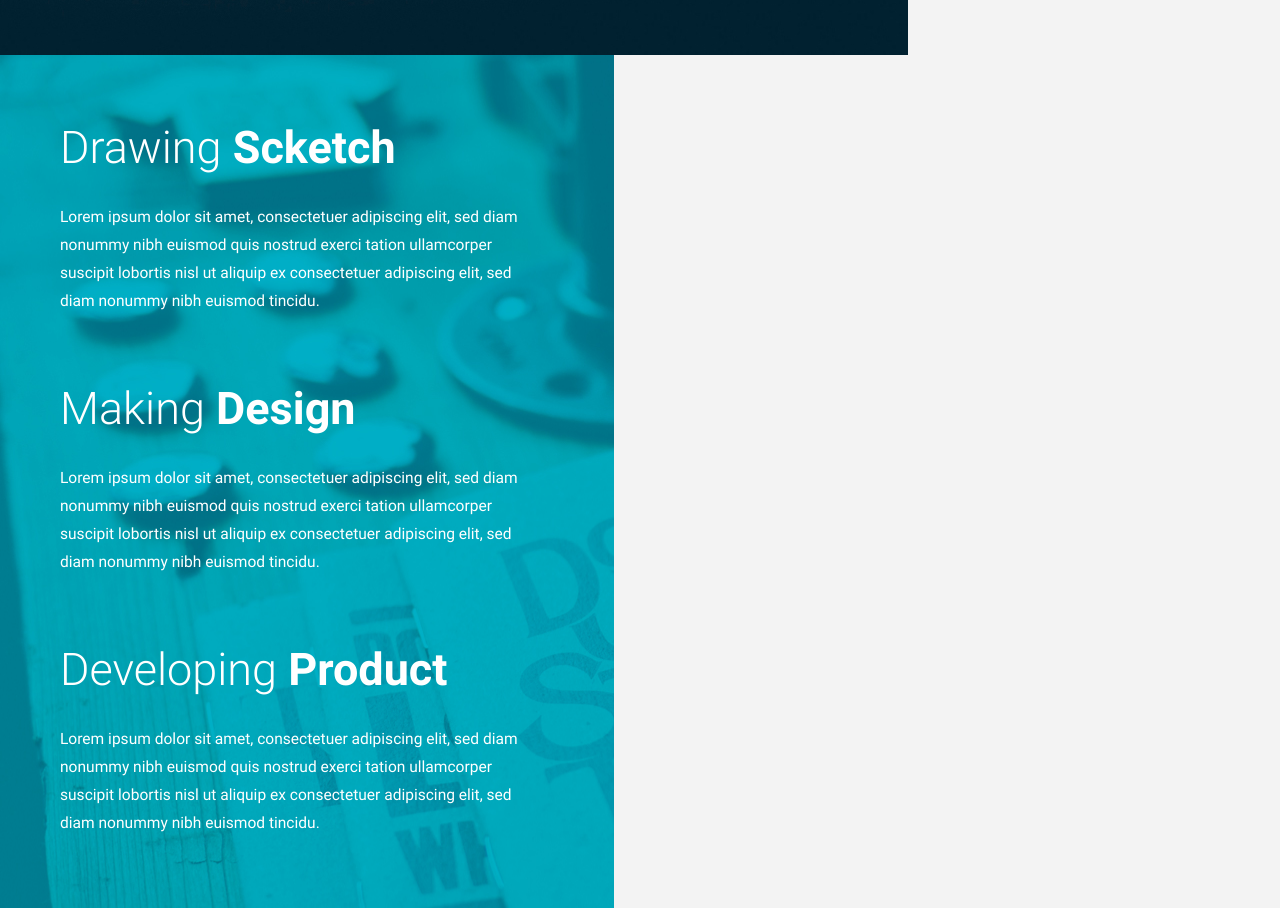
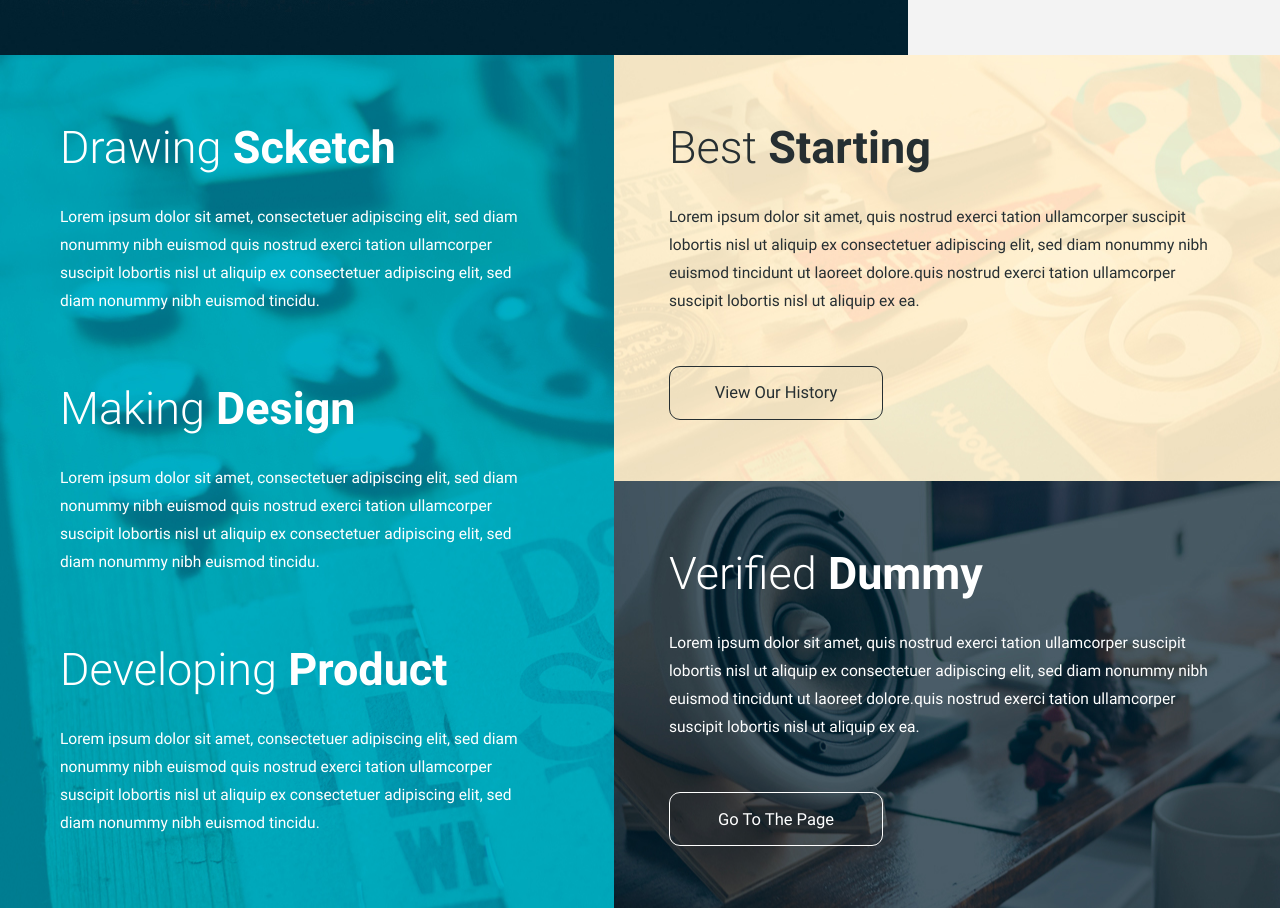
Before and after one commit to CarphatianSnake/testtask, a website: page index.html in a window 1280 px wide. Shown: the part 660-1568 px from the top of the page. Drawn offline with nearby package versions, Linux system fonts and the light colour scheme.

Commit message:
feat: add sections to main block

```diff
--- a/index.html
+++ b/index.html
@@ -50,11 +50,15 @@
           <p>Lorem ipsum dolor sit amet, consectetuer adipiscing elit, sed diam nonummy nibh euismod quis nostrud exerci tation ullamcorper suscipit lobortis nisl ut aliquip ex consectetuer adipiscing elit, sed diam nonummy nibh euismod tincidu.</p>
         </article>
       </aside>
-      <section class="best-starting">
-
+      <section class="main_best-starting">
+        <h2 class="heading"><span class="heading_light">Best</span> Starting</h2>
+        <p class="section-text">Lorem ipsum dolor sit amet, quis nostrud exerci tation ullamcorper suscipit lobortis nisl ut aliquip ex  consectetuer adipiscing elit, sed diam nonummy nibh euismod tincidunt ut laoreet dolore.quis nostrud exerci tation ullamcorper suscipit lobortis nisl ut aliquip ex ea.</p>
+        <button class="button button__dark">View Our History</button>
       </section>
-      <section class="verified-dummy">
-
+      <section class="main_verified-dummy">
+        <h2 class="heading"><span class="heading_light">Verified</span> Dummy</h2>
+        <p class="section-text">Lorem ipsum dolor sit amet, quis nostrud exerci tation ullamcorper suscipit lobortis nisl ut aliquip ex  consectetuer adipiscing elit, sed diam nonummy nibh euismod tincidunt ut laoreet dolore.quis nostrud exerci tation ullamcorper suscipit lobortis nisl ut aliquip ex ea.</p>
+        <button class="button button__light">Go To The Page</button>
       </section>
     </main>
 
--- a/src/styles/styles.scss
+++ b/src/styles/styles.scss
@@ -39,6 +39,15 @@ p {
   margin: 0;
 }
 
+button {
+  outline: none;
+  border: 0;
+  background-color: transparent;
+  margin: 0;
+  padding: 0;
+  cursor: pointer;
+}
+
 .heading {
   font-size: 45px;
   line-height: 1;
@@ -49,6 +58,52 @@ p {
     font-weight: 300;
   }
 }
+
+.section-text {
+  margin-bottom: 50px;
+}
+
+.button {
+  border-radius: 11px;
+  border: 1px solid;
+  width: 214px;
+  height: 54px;
+  font-size: 16.57px;
+  transition: background-color .3s ease-in-out;
+
+  &__dark {
+    border-color: #262f32;
+    color: #262f32;
+
+    &:hover {
+      background-color: rgba(0, 0, 0, .3);
+    }
+  }
+
+  &__light {
+    border-color: #fff;
+    color: #fff;
+
+    &:hover {
+      background-color: rgba(255, 255, 255, .3);
+    }
+  }
+}
+
+.Rounded_Rectangle_1 {
+  border-style: solid;
+  border-width: 1px;
+  border-color: rgb(38, 47, 50);
+  border-radius: 11px;
+  background-color: rgba(0, 0, 0, 0);
+  position: absolute;
+  left: 666px;
+  top: 1018px;
+  width: 214px;
+  height: 54px;
+  z-index: 23;
+}
+
 
 .wrapper {
   display: flex;
@@ -113,6 +168,7 @@ p {
   grid-template-areas: "aside best-starting"
                        "aside verified-dummy";
   grid-template-columns: 614px 752px;
+  grid-template-rows: 1fr 1fr;
 
   &_aside {
     grid-area: aside;
@@ -125,11 +181,14 @@ p {
   }
 
   &_best-starting {
+    padding: 70px 145px 60px 55px;
     grid-area: best-starting;
     background: no-repeat center url('../../assets/img/best-starting.jpg');
   }
 
   &_verified-dummy {
+    padding: 70px 145px 60px 55px;
+    color: #fff;
     grid-area: verified-dummy;
     background: no-repeat center url('../../assets/img/verified-dummy.jpg');
   }
```
Also changed, not shown: dist/css/main.min.css.
